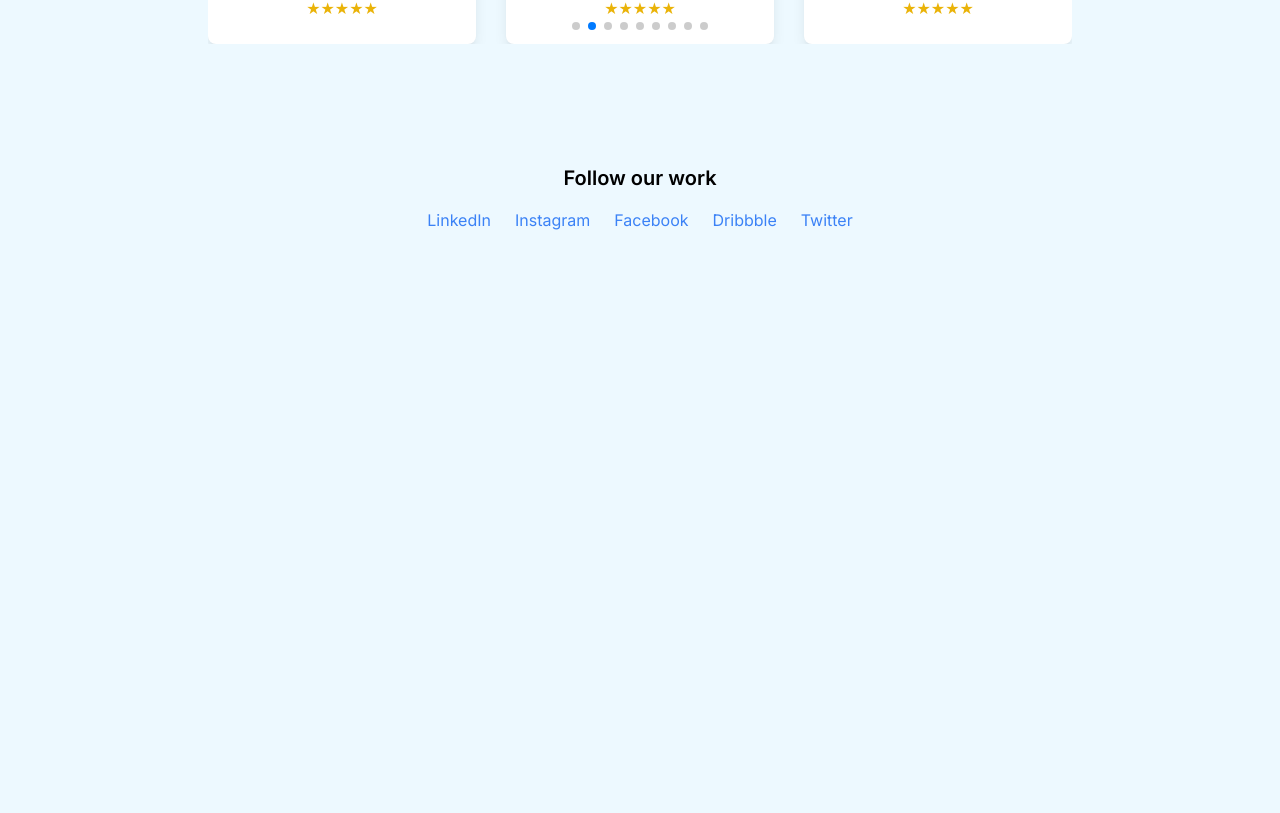
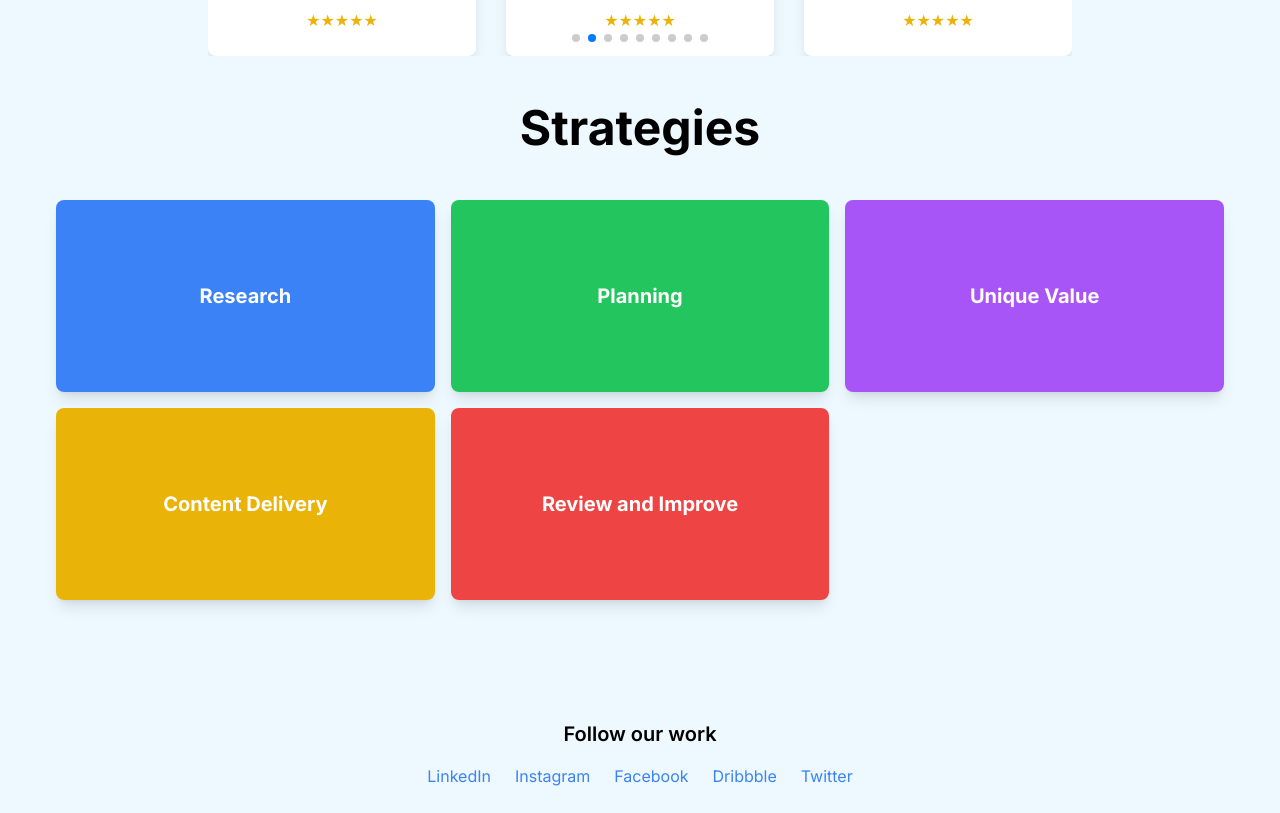
Before and after one commit to user-siva/digital_emoji, a Next.js app: page / in a window 1280 px wide. Shown: the part 1810-2623 px from the top of the page. Before the commit the page ends 2106 px from the top, so only its background shows below. Built offline with nearby package versions, Linux system fonts and the light colour scheme.

Commit message:
strategies added

```diff
--- a/src/components/Hero.jsx
+++ b/src/components/Hero.jsx
@@ -2,6 +2,7 @@
 import Image from "next/image";
 import { useState } from "react";
 import TestimonialSlider from "./Testimonial";
+import Strategies from "./Strategies";
 
 function ImageFrame({ src, index, hovered, setHovered }) {
     return (
@@ -70,7 +71,7 @@ function Hero() {
 
             </section>
             <TestimonialSlider/>
-
+            <Strategies/>
         </div>
     );
 }
--- /dev/null
+++ b/src/components/Strategies.jsx
@@ -0,0 +1,35 @@
+import React from 'react';
+
+const cardData = [
+  { title: 'Research', content: 'Research content goes here.', titleColor: 'bg-blue-500', contentColor: 'bg-blue-300' },
+  { title: 'Planning', content: 'Planning content goes here.', titleColor: 'bg-green-500', contentColor: 'bg-green-300' },
+  { title: 'Unique Value', content: 'Unique value content goes here.', titleColor: 'bg-purple-500', contentColor: 'bg-purple-300' },
+  { title: 'Content Delivery', content: 'Content delivery content goes here.', titleColor: 'bg-yellow-500', contentColor: 'bg-yellow-300' },
+  { title: 'Review and Improve', content: 'Review and improve content goes here.', titleColor: 'bg-red-500', contentColor: 'bg-red-300' },
+];
+
+const Strategies = () => {
+  return (
+
+    <>
+    <h1 className="font-bold mb-1 not-italic text-5xl mt-8 mb-8">
+        Strategies
+    </h1>
+    <div className="grid grid-cols-1 md:grid-cols-2 lg:grid-cols-3 gap-4 p-4">
+
+      {cardData.map((card, index) => (
+        <div key={index} className="relative group h-48 overflow-hidden rounded-lg shadow-lg transform transition-transform duration-300 hover:scale-105">
+          <div className={`${card.titleColor} h-48 flex items-center justify-center text-xl font-bold text-white p-4 transition-transform transform group-hover:translate-y-full`}>
+            {card.title}
+          </div>
+          <div className={`absolute inset-0 ${card.contentColor} flex items-center justify-center text-lg text-gray-700 p-4 transition-transform transform translate-y-full group-hover:translate-y-0`}>
+            {card.content}
+          </div>
+        </div>
+      ))}
+    </div>
+    </>
+  );
+};
+
+export default Strategies;
--- a/src/components/Testimonial.jsx
+++ b/src/components/Testimonial.jsx
@@ -7,7 +7,7 @@ import { Pagination,Autoplay } from 'swiper/modules';
 export default function TestimonialSlider() {
   return (
     <div className="max-w-4xl mx-auto p-4">
-      <h1 className="font-bold mb-8 mt-8 not-italic text-3xl ">
+      <h1 className="font-bold mb-1 not-italic text-5xl mt-8 mb-8">
           Testimonials
       </h1>
       <Swiper
```
Also changed, not shown: src/app/globals.css (line endings or trailing spaces).
